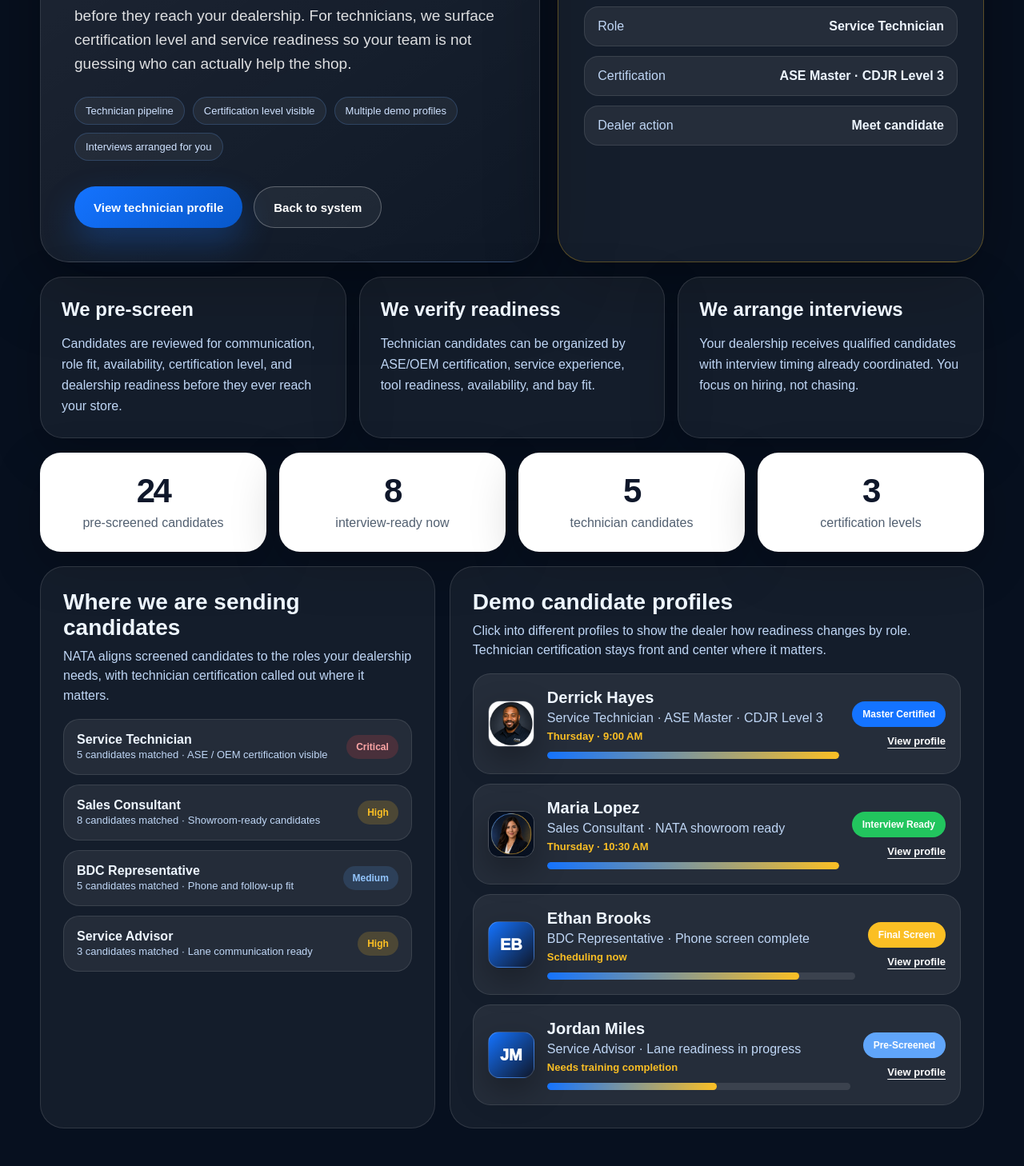
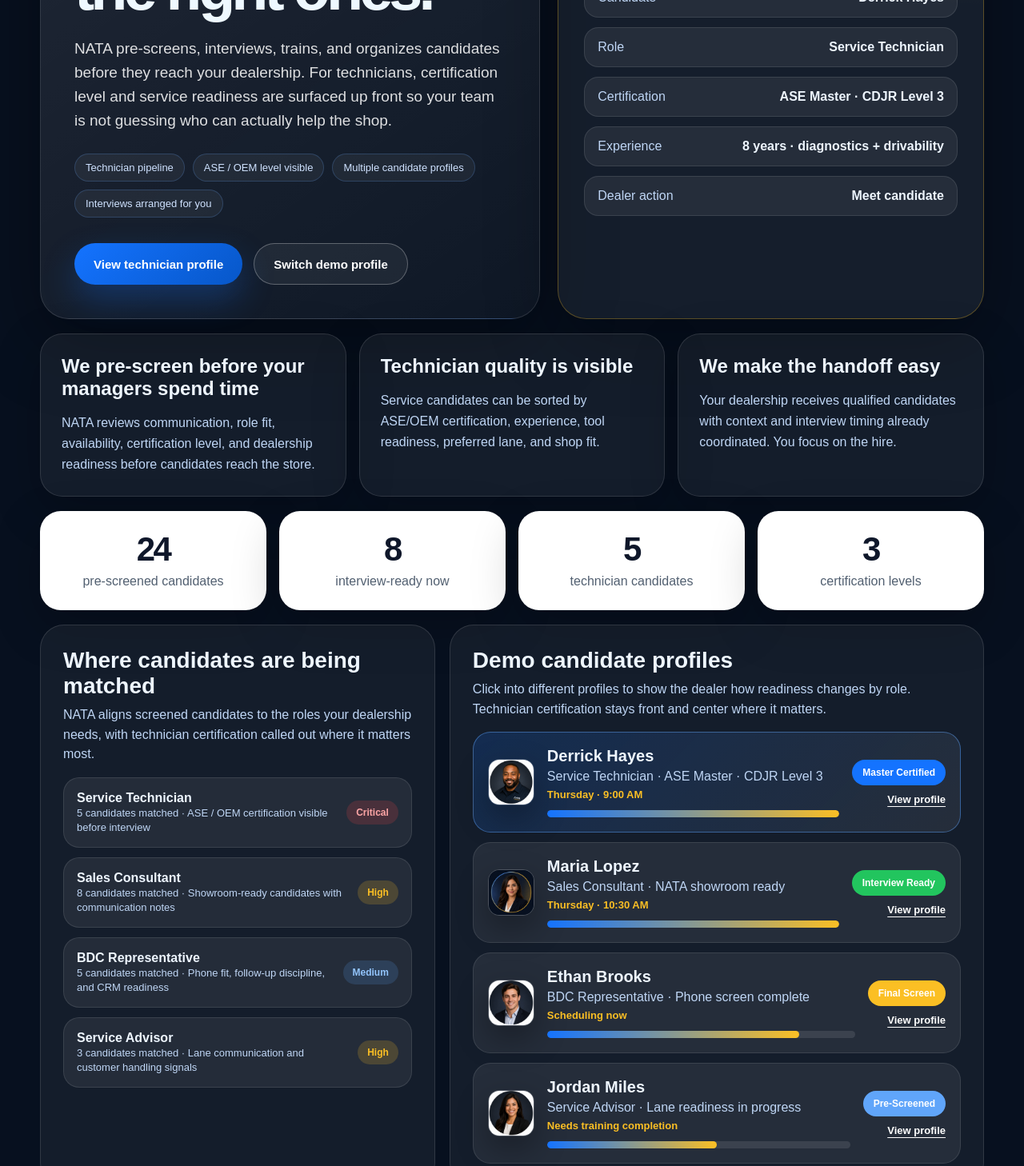
Before and after one commit to zlomke76-del/natatoday, a Next.js app: page /dealer-demo in a window 1280 px wide. Shown: the part 460-1918 px from the top of the page at 80% size. Built offline with nearby package versions, Linux system fonts and the light colour scheme.

Commit message:
Update page.tsx

```diff
--- a/app/dealer-demo/page.tsx
+++ b/app/dealer-demo/page.tsx
@@ -2,14 +2,57 @@ import Image from "next/image";
 import Link from "next/link";
 import Nav from "../components/Nav";
 
-const roles = [
-  { title: "Service Technician", count: 5, priority: "Critical", detail: "ASE / OEM certification visible" },
-  { title: "Sales Consultant", count: 8, priority: "High", detail: "Showroom-ready candidates" },
-  { title: "BDC Representative", count: 5, priority: "Medium", detail: "Phone and follow-up fit" },
-  { title: "Service Advisor", count: 3, priority: "High", detail: "Lane communication ready" },
+type Role = {
+  title: string;
+  count: number;
+  priority: "Critical" | "High" | "Medium";
+  detail: string;
+};
+
+type Candidate = {
+  slug: string;
+  name: string;
+  initials: string;
+  role: string;
+  status: string;
+  progress: number;
+  badge: string;
+  scheduled: string;
+  certification: string;
+  experience: string;
+  image: string;
+  highlight: string;
+  dealerValue: string;
+};
+
+const roles: Role[] = [
+  {
+    title: "Service Technician",
+    count: 5,
+    priority: "Critical",
+    detail: "ASE / OEM certification visible before interview",
+  },
+  {
+    title: "Sales Consultant",
+    count: 8,
+    priority: "High",
+    detail: "Showroom-ready candidates with communication notes",
+  },
+  {
+    title: "BDC Representative",
+    count: 5,
+    priority: "Medium",
+    detail: "Phone fit, follow-up discipline, and CRM readiness",
+  },
+  {
+    title: "Service Advisor",
+    count: 3,
+    priority: "High",
+    detail: "Lane communication and customer handling signals",
+  },
 ];
 
-const candidates = [
+const candidates: Candidate[] = [
   {
     slug: "derrick-hayes",
     name: "Derrick Hayes",
@@ -20,8 +63,10 @@ const candidates = [
     badge: "#1473ff",
     scheduled: "Thursday · 9:00 AM",
     certification: "ASE Master · CDJR Level 3",
+    experience: "8 years · diagnostics + drivability",
     image: "/images/derrick_hayes_01.png",
-    highlight: "Technician candidate ready",
+    highlight: "Hard-to-find technician talent",
+    dealerValue: "Certification, shop fit, and interview timing are already organized for the service manager.",
   },
   {
     slug: "maria-lopez",
@@ -33,8 +78,10 @@ const candidates = [
     badge: "#22c55e",
     scheduled: "Thursday · 10:30 AM",
     certification: "NATA showroom ready",
+    experience: "Retail sales · customer rapport",
     image: "/images/maria_lopez_01.png",
     highlight: "Sales candidate ready",
+    dealerValue: "Communication fit and showroom readiness are clear before the sales manager meets her.",
   },
   {
     slug: "ethan-brooks",
@@ -46,8 +93,10 @@ const candidates = [
     badge: "#fbbf24",
     scheduled: "Scheduling now",
     certification: "Phone screen complete",
-    image: "",
+    experience: "Customer support · CRM follow-up",
+    image: "/images/ethan_brooks_01.png",
     highlight: "BDC candidate in final screen",
+    dealerValue: "Phone presence and follow-up discipline are visible before the BDC manager spends time.",
   },
   {
     slug: "jordan-miles",
@@ -59,23 +108,25 @@ const candidates = [
     badge: "#60a5fa",
     scheduled: "Needs training completion",
     certification: "Lane readiness in progress",
-    image: "",
+    experience: "Service lane support · customer communication",
+    image: "/images/jordan_miles_01.png",
     highlight: "Advisor candidate in progress",
+    dealerValue: "The dealer can see what is ready and what still needs work before committing interview time.",
   },
 ];
 
 const friction = [
   {
-    title: "We pre-screen",
-    copy: "Candidates are reviewed for communication, role fit, availability, certification level, and dealership readiness before they ever reach your store.",
+    title: "We pre-screen before your managers spend time",
+    copy: "NATA reviews communication, role fit, availability, certification level, and dealership readiness before candidates reach the store.",
   },
   {
-    title: "We verify readiness",
-    copy: "Technician candidates can be organized by ASE/OEM certification, service experience, tool readiness, availability, and bay fit.",
+    title: "Technician quality is visible",
+    copy: "Service candidates can be sorted by ASE/OEM certification, experience, tool readiness, preferred lane, and shop fit.",
   },
   {
-    title: "We arrange interviews",
-    copy: "Your dealership receives qualified candidates with interview timing already coordinated. You focus on hiring, not chasing.",
+    title: "We make the handoff easy",
+    copy: "Your dealership receives qualified candidates with context and interview timing already coordinated. You focus on the hire.",
   },
 ];
 
@@ -121,11 +172,11 @@ export default function DealerDemoPage() {
                 maxWidth: 820,
               }}
             >
-              We send you people worth interviewing.
+              Stop sorting applicants. Start meeting the right ones.
             </h1>
 
-            <p className="lede" style={{ maxWidth: 710 }}>
-              NATA pre-screens, interviews, trains, and qualifies candidates before they reach your dealership. For technicians, we surface certification level and service readiness so your team is not guessing who can actually help the shop.
+            <p className="lede" style={{ maxWidth: 720 }}>
+              NATA pre-screens, interviews, trains, and organizes candidates before they reach your dealership. For technicians, certification level and service readiness are surfaced up front so your team is not guessing who can actually help the shop.
             </p>
 
             <div
@@ -137,8 +188,8 @@ export default function DealerDemoPage() {
               }}
             >
               <span className="trust-pill">Technician pipeline</span>
-              <span className="trust-pill">Certification level visible</span>
-              <span className="trust-pill">Multiple demo profiles</span>
+              <span className="trust-pill">ASE / OEM level visible</span>
+              <span className="trust-pill">Multiple candidate profiles</span>
               <span className="trust-pill">Interviews arranged for you</span>
             </div>
 
@@ -147,8 +198,8 @@ export default function DealerDemoPage() {
                 View technician profile
               </Link>
 
-              <Link href="/" className="btn btn-secondary">
-                Back to system
+              <Link href="/candidate-demo?profile=ethan-brooks" className="btn btn-secondary">
+                Switch demo profile
               </Link>
             </div>
           </section>
@@ -171,8 +222,8 @@ export default function DealerDemoPage() {
                 minHeight: 38,
                 padding: "0 14px",
                 borderRadius: 999,
-                background: "rgba(34,197,94,0.16)",
-                color: "#86efac",
+                background: "rgba(239,68,68,0.18)",
+                color: "#fca5a5",
                 fontWeight: 900,
                 fontSize: 13,
               }}
@@ -193,7 +244,7 @@ export default function DealerDemoPage() {
             </div>
 
             <p style={{ color: "#bfd6f5", lineHeight: 1.6, margin: "22px 0 0" }}>
-              A service technician profile with certification level, experience, readiness, and interview timing already organized.
+              Technician hiring is one of the dealership’s hardest pressure points. This view makes certification, shop fit, and readiness obvious before the service manager gives up time.
             </p>
 
             <div style={{ display: "grid", gap: 12, marginTop: 24 }}>
@@ -201,6 +252,7 @@ export default function DealerDemoPage() {
                 ["Candidate", featuredCandidate.name],
                 ["Role", featuredCandidate.role],
                 ["Certification", featuredCandidate.certification],
+                ["Experience", featuredCandidate.experience],
                 ["Dealer action", "Meet candidate"],
               ].map(([label, value]) => (
                 <div
@@ -281,10 +333,10 @@ export default function DealerDemoPage() {
             }}
           >
             <h2 style={{ margin: "0 0 8px", fontSize: 28 }}>
-              Where we are sending candidates
+              Where candidates are being matched
             </h2>
             <p style={{ color: "#bfd6f5", lineHeight: 1.55, marginTop: 0 }}>
-              NATA aligns screened candidates to the roles your dealership needs, with technician certification called out where it matters.
+              NATA aligns screened candidates to the roles your dealership needs, with technician certification called out where it matters most.
             </p>
 
             <div style={{ display: "grid", gap: 12 }}>
@@ -329,6 +381,7 @@ export default function DealerDemoPage() {
                             : "#93c5fd",
                       fontSize: 12,
                       fontWeight: 900,
+                      whiteSpace: "nowrap",
                     }}
                   >
                     {role.priority}
@@ -364,8 +417,14 @@ export default function DealerDemoPage() {
                     alignItems: "center",
                     padding: 18,
                     borderRadius: 22,
-                    background: "rgba(255,255,255,0.075)",
-                    border: "1px solid rgba(255,255,255,0.10)",
+                    background:
+                      candidate.slug === "derrick-hayes"
+                        ? "linear-gradient(135deg, rgba(20,115,255,0.18), rgba(255,255,255,0.075))"
+                        : "rgba(255,255,255,0.075)",
+                    border:
+                      candidate.slug === "derrick-hayes"
+                        ? "1px solid rgba(96,165,250,0.45)"
+                        : "1px solid rgba(255,255,255,0.10)",
                   }}
                 >
                   <CandidateAvatar candidate={candidate} size={58} />
@@ -470,6 +529,7 @@ function CandidateAvatar({
           border: "1px solid rgba(255,255,255,0.18)",
           boxShadow: "0 16px 40px rgba(0,0,0,0.32)",
         }}
+        priority={size > 80}
       />
     );
   }
```
